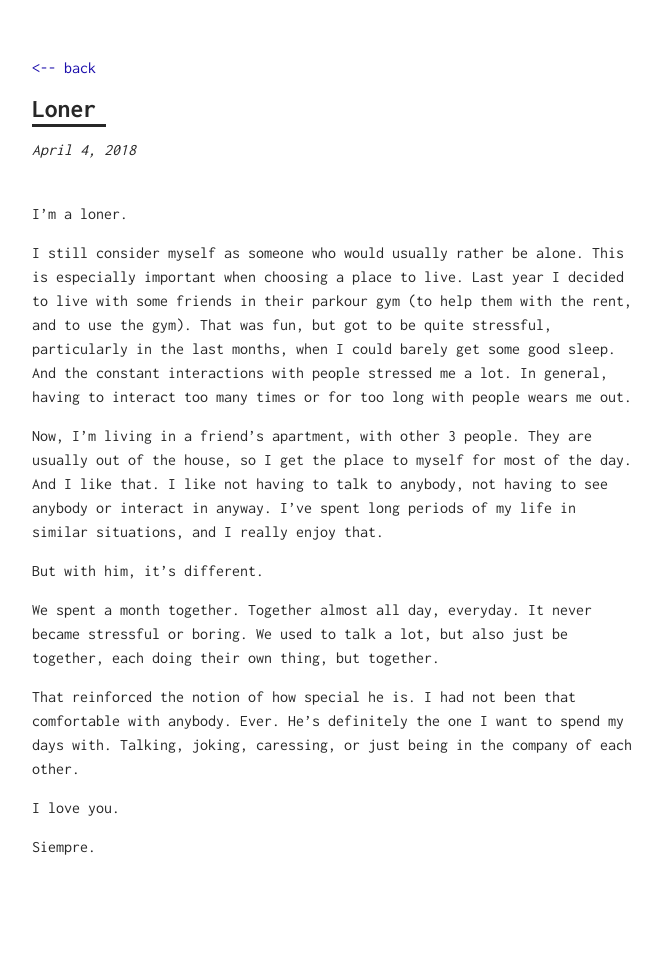
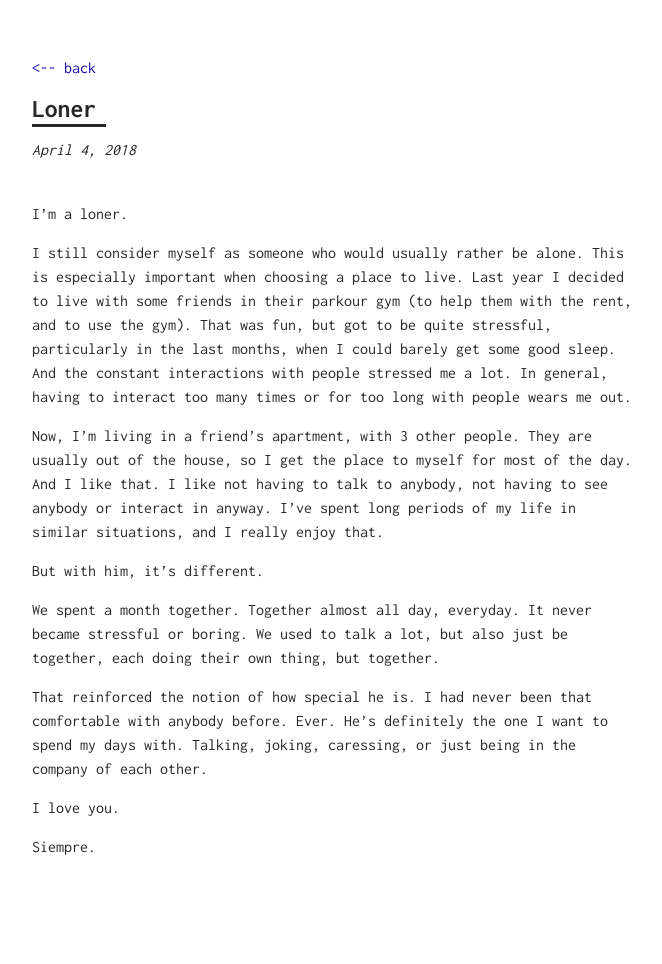
Before and after one commit to onemonthofindieblues/onemonthofindiesblues.github.io, a Jekyll site: the page built from _posts/2018-04-04-Loner.md, in a window 1280 px wide. Shown: the whole page, without its empty margins (308-970 px from the left). Built offline with Jekyll 4.4.1, drawn with Linux system fonts in a browser that asks for light colours.

Commit message:
Update 2018-04-04-Loner.md

```diff
--- a/_posts/2018-04-04-Loner.md
+++ b/_posts/2018-04-04-Loner.md
@@ -7,13 +7,13 @@ I'm a loner.
 
 I still consider myself as someone who would usually rather be alone. This is especially important when choosing a place to live. Last year I decided to live with some friends in their parkour gym (to help them with the rent, and to use the gym). That was fun, but got to be quite stressful, particularly in the last months, when I could barely get some good sleep. And the constant interactions with people stressed me a lot. In general, having to interact too many times or for too long with people wears me out.
 
-Now, I'm living in a friend's apartment, with other 3 people. They are usually out of the house, so I get the place to myself for most of the day. And I like that. I like not having to talk to anybody, not having to see anybody or interact in anyway. I've spent long periods of my life in similar situations, and I really enjoy that.
+Now, I'm living in a friend's apartment, with 3 other people. They are usually out of the house, so I get the place to myself for most of the day. And I like that. I like not having to talk to anybody, not having to see anybody or interact in anyway. I've spent long periods of my life in similar situations, and I really enjoy that.
 
 But with him, it's different.
 
 We spent a month together. Together almost all day, everyday. It never became stressful or boring. We used to talk a lot, but also just be together, each doing their own thing, but together.
 
-That reinforced the notion of how special he is. I had not been that comfortable with anybody. Ever. He's definitely the one I want to spend my days with. Talking, joking, caressing, or just being in the company of each other.
+That reinforced the notion of how special he is. I had never been that comfortable with anybody before. Ever. He's definitely the one I want to spend my days with. Talking, joking, caressing, or just being in the company of each other.
 
 I love you.
 
```
